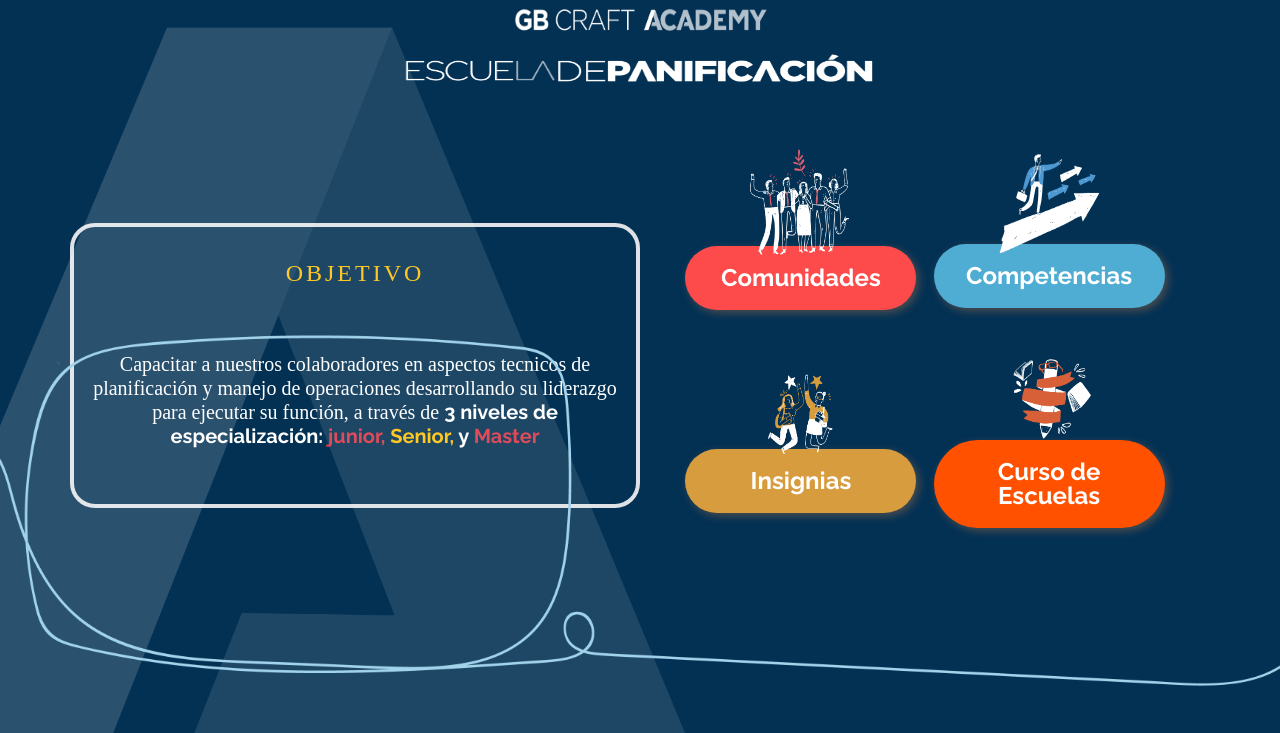
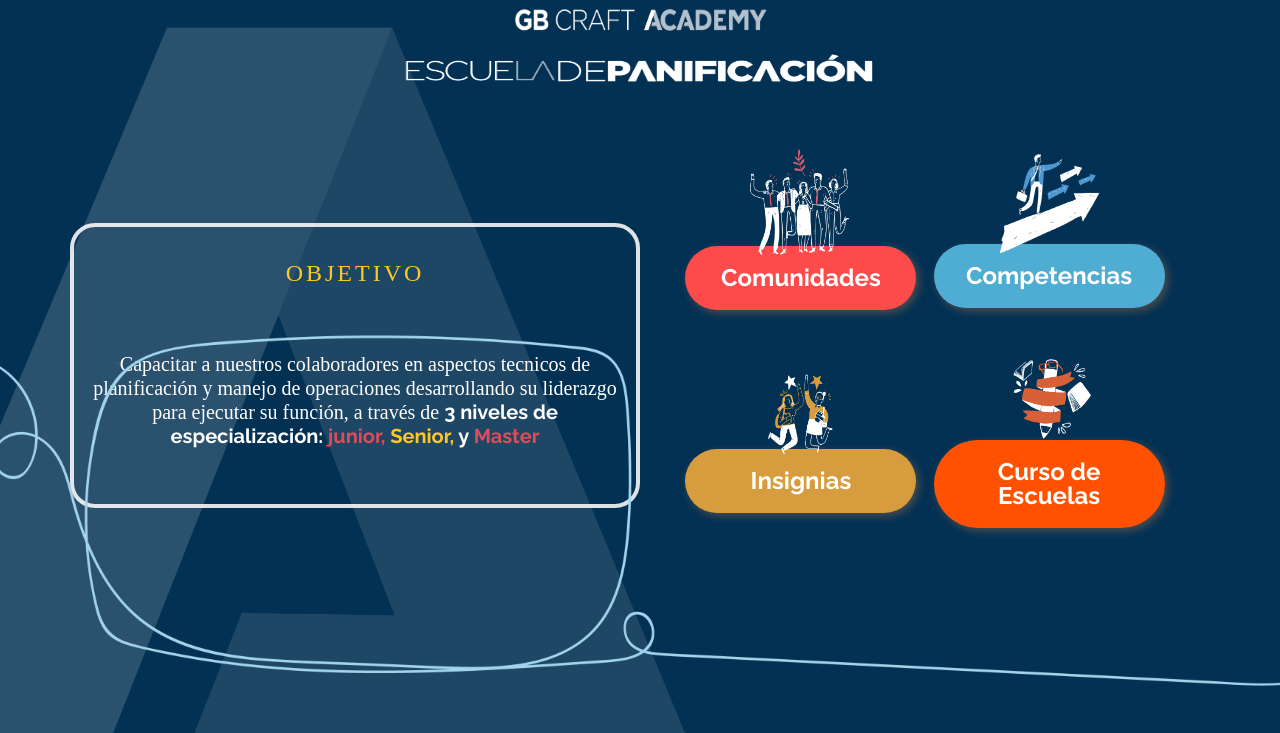
Before and after one commit to OneBitSecure/BimboDisen, a plain HTML site: page index.html in a window 1280 px wide. Shown: the part 67-800 px from the top of the page. Drawn offline with nearby package versions, Linux system fonts and the light colour scheme; files whose address does not match are found by name; a web font is replaced by a local one.

Commit message:
Diseño web 20

```diff
--- a/bimbodiseño.css
+++ b/bimbodiseño.css
@@ -727,7 +727,7 @@
   height: 570px;
   width: 115%;
   background-position: center;
-  margin-left: -260px;
+  margin-left: -200px;
   margin-top: 0%;
   background-attachment:inherit;
 
```
